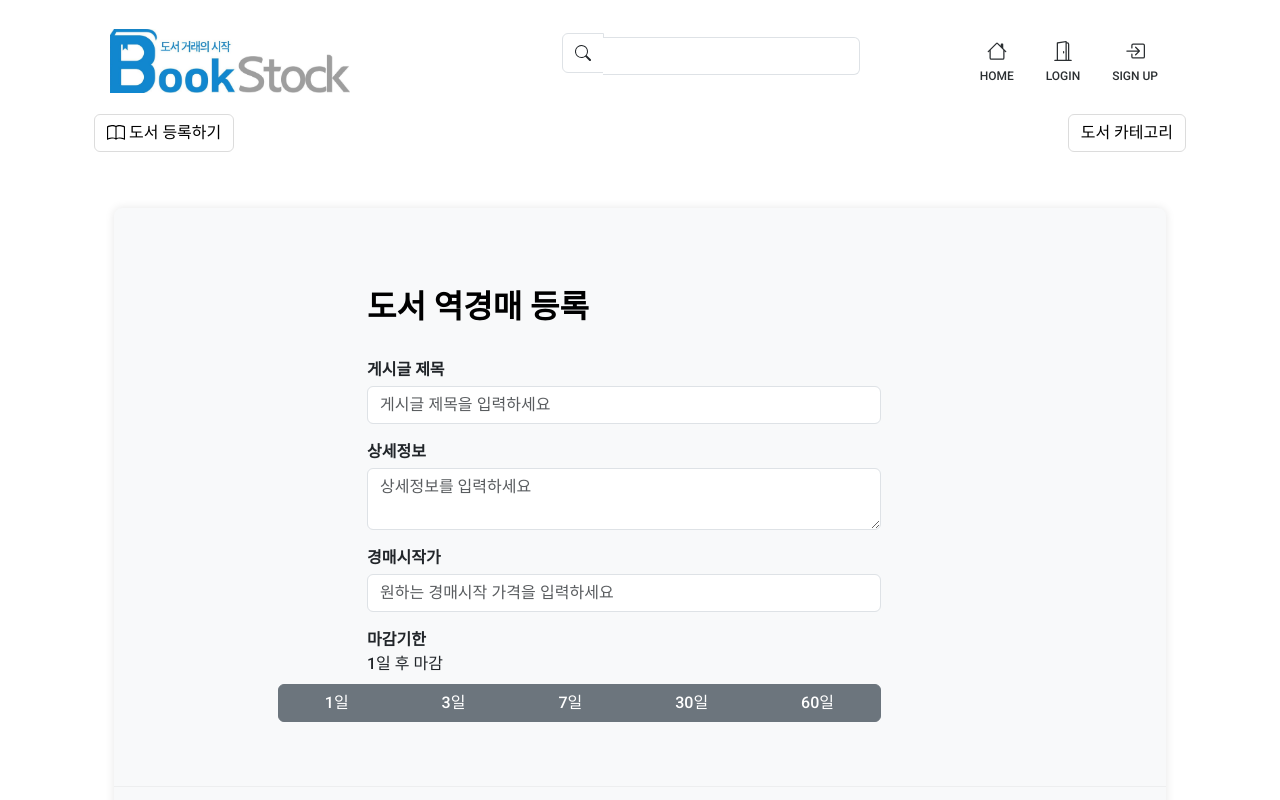
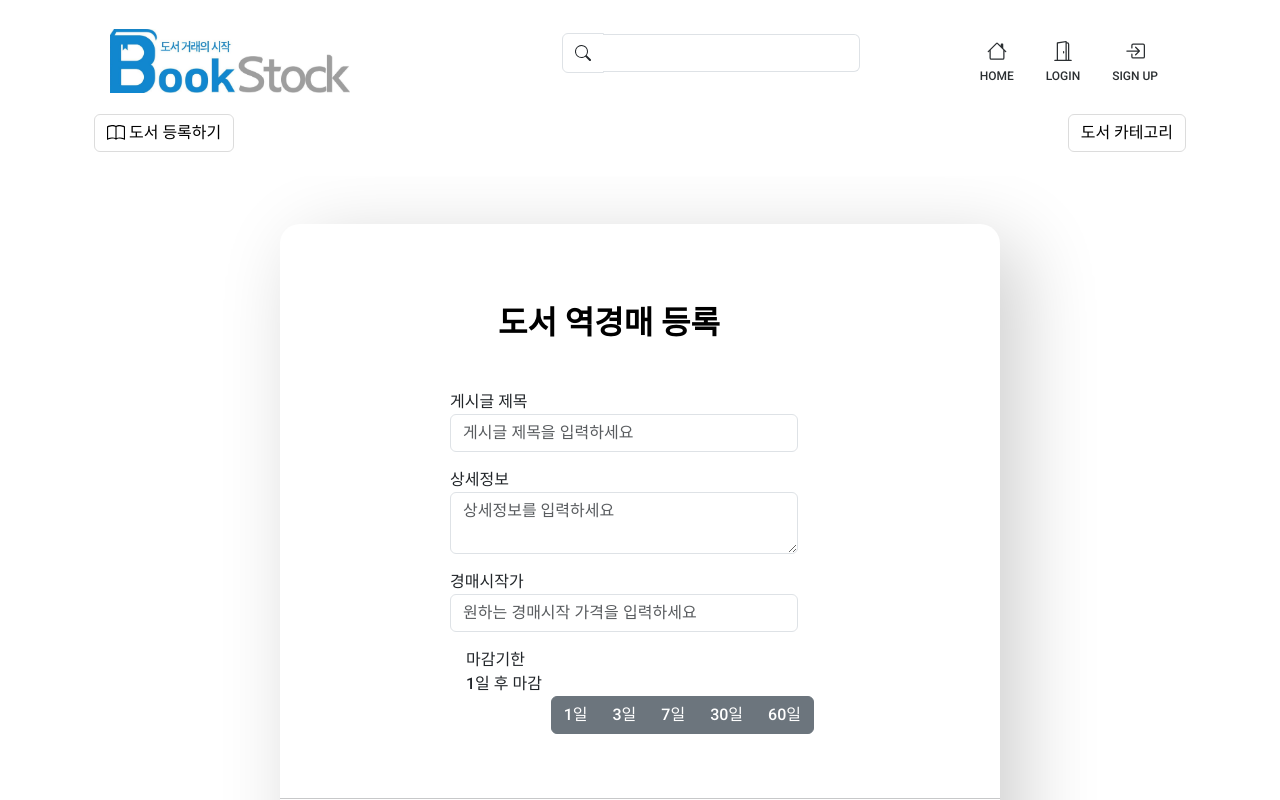
Before and after one commit to kimjun14/Bookstock, a React (Create React App) app in the folder bookstok-app/: page /booksignup in a window 1280 px wide. Shown: the top 800 px of the page. Built offline with nearby package versions, Linux system fonts and the light colour scheme.

Commit message:
no message

```diff
--- a/bookstok-app/src/pages/bookSignUp/variant/index.css
+++ b/bookstok-app/src/pages/bookSignUp/variant/index.css
@@ -1,65 +1,11 @@
-/* CSS for BookSignUp Component */
-.book-sign-up-container {
-  margin-top: 2rem;
+.book-sign-up-container{
+  border-radius: 20px;
+  box-shadow: 20px 20px 80px rgb(206, 206, 206);
+  width: 45rem;
+  margin: auto;
+  margin-top: 3rem;
 }
 
-.book-sign-up-form {
-  background-color: #f8f9fa;
-  border-radius: 8px;
-  box-shadow: 0px 0px 10px rgba(0, 0, 0, 0.1);
-  margin-left: 2rem;
-  margin-right: 2rem;
+.book-sign-up-form{
+
 }
-
-.col-md-6 .textH2 {
-  margin-left: -1rem;
-}
-
-label {
-  font-weight: bold;
-  display: block; /* 라벨을 블록 요소로 설정하여 위아래로 정렬 */
-}
-
-.form-control {
-  width: 100%; /* 부모 요소에 맞게 너비 설정 */
-  margin-top: 0.25rem; /* 인풋 박스 간격 조절 */
-}
-
-.exDateBtn-group {
-  flex-wrap: wrap; /* 다음 줄로 이동하도록 설정 */
-  align-items: center; /* 버튼들을 세로 중앙 정렬 */
-  margin-left: -1rem;
-}
-.exDateBtn {
-  width: 37.7rem;
-  margin-left: -0.5rem;
-  margin-top: 0.5rem;
-  margin-right: 1rem;
-}
-
-/* Style the submit button */
-.btn-sign-up {
-  background-color: #007bff;
-  border-color: #007bff;
-  color: #fff;
-  font-weight: bold;
-}
-
-.btn-sign-up:hover {
-  background-color: #0056b3;
-  border-color: #0056b3;
-}
-
-/* Style the hr */
-hr {
-  border-color: #ccc;
-  margin-top: 2rem;
-}
-
-/* Style the BookResearch component (you can adjust this as needed) */
-.book-research {
-  background-color: #f8f9fa;
-  padding: 2rem;
-  border-radius: 8px;
-  box-shadow: 0px 0px 10px rgba(0, 0, 0, 0.1);
-}
--- a/bookstok-app/src/pages/bookSignUp/variant/index.js
+++ b/bookstok-app/src/pages/bookSignUp/variant/index.js
@@ -59,7 +59,7 @@ const BookSignUp = () => {
         setProduct((prevProduct) => ({
             ...prevProduct,
             // auctionEnd: `${selectedDays}일 (${formattedDate} 마감)`, 혹시 모르니 이전 코드 주석처리함
-            auctionEnd:selectedDays
+            auctionEnd: selectedDays
         }));
     }, [selectedDays]);
 
--- a/bookstok-app/src/pages/signUp/index.css
+++ b/bookstok-app/src/pages/signUp/index.css
@@ -11,7 +11,7 @@
 }
 
 .text-sm {
-  font-size: 14px !important;
+  font-size: 14px;
 }
 
 input {
```
